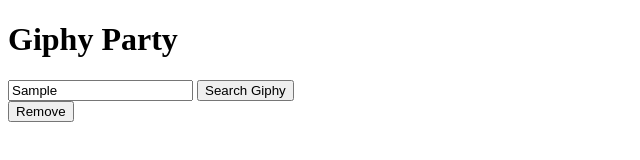
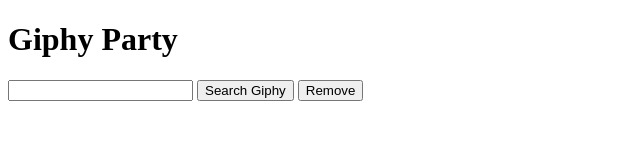
Before and after one commit to richarddowdy/ajax-giphy-party, a plain HTML site: page index.html in a window 1280 px wide. Both pictures are taken after typing "Sample" into the empty fields and a click on the input "Search Giphy". Shown: the whole page, without its empty margins (0-640 px from the left). Drawn offline with nearby package versions, Linux system fonts and the light colour scheme; no server answers.

Commit message:
fixed remove button

```diff
--- a/app.js
+++ b/app.js
@@ -1,9 +1,10 @@
 $(function(){
 
-  $("#searchForm").on("submit", async function(e){
+  $("form").on("submit", async function(e){
     e.preventDefault();
 
     let searchItem = $("#searchItem").val();
+    $("#searchItem").val(""); // added empty string to make search field blank again - SMT
 
     let response = await axios.get("http://api.giphy.com/v1/gifs/search", { params:
       {
@@ -20,10 +21,10 @@ $(function(){
 
     let $soloGif = $("<img>");
     $("container").append($soloGif.attr("src", randURL));
-    return randURL;
+
   }
 
-  $("#removeBtn").on("click", function(e){ //added 'e' in parameter - SMT
+  $("#removeBtn").on("click", function(e){
     $("container").empty();
   });
 
@@ -31,3 +32,4 @@ $(function(){
 })
 
 // let $soloGif = $("<img>", { src: randGif }); //another way to create element and set attr
+// let $soloGif = $(`<img src=${randURL}>`);
--- a/index.html
+++ b/index.html
@@ -12,8 +12,8 @@
   <form action="#" id="searchForm">
     <input type="text" name="q" id="searchItem">
     <input id="submit" type="submit" value="Search Giphy">
+    <button id="removeBtn">Remove</button>
   </form>
-  <button id="removeBtn">Remove</button>
 
   <container></container>
 
```
